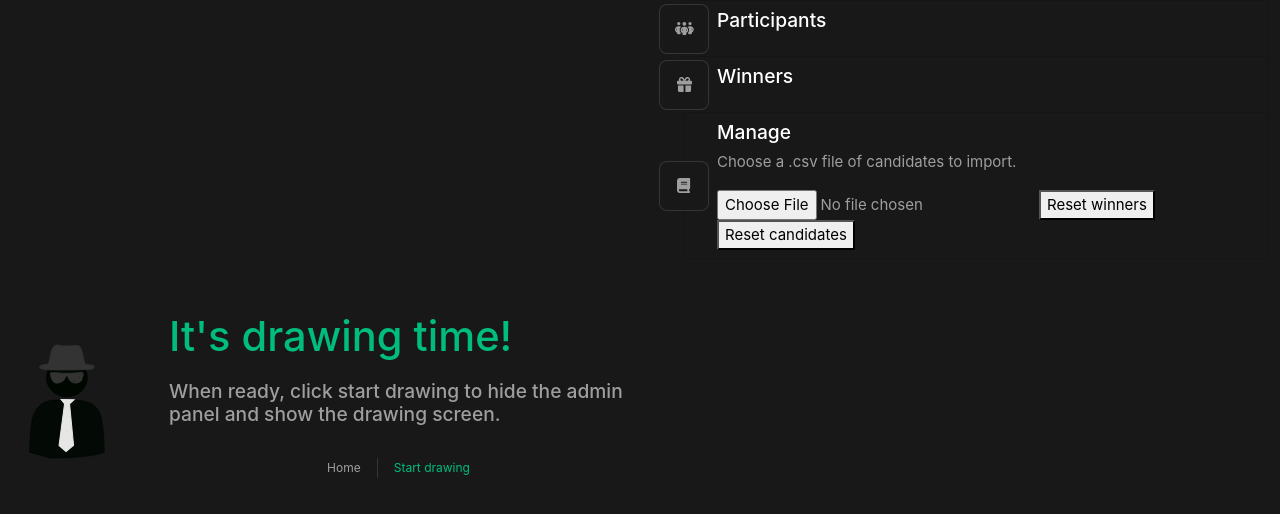
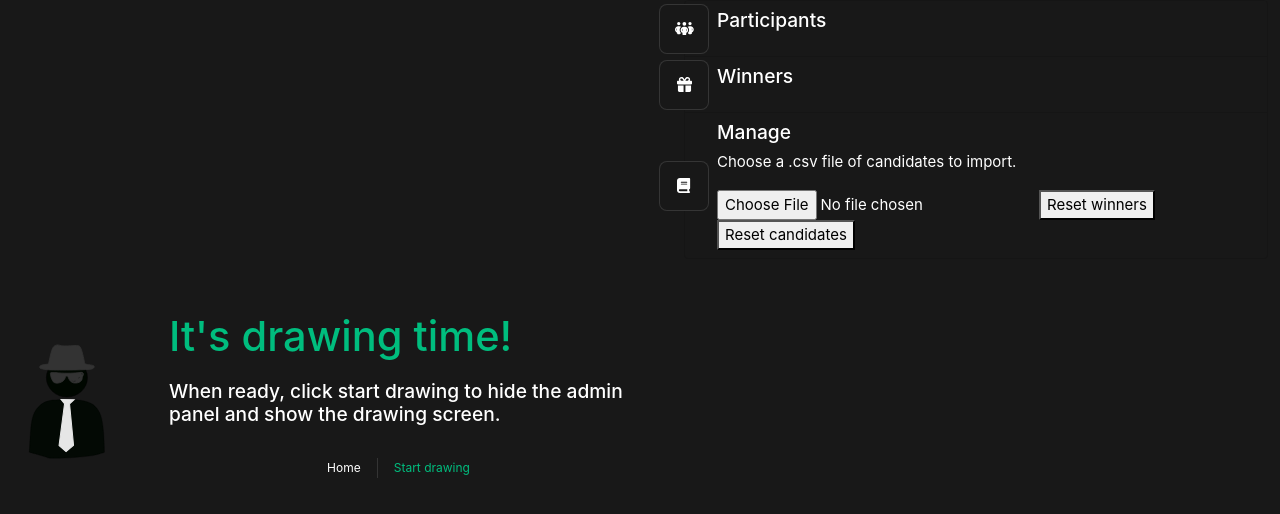
Before and after one commit to Dwiddwid/drawing-selector, a Vue app: page / in a window 1280 px wide. Shown: the top 514 px of the page. Built offline with nearby package versions, Linux system fonts and the light colour scheme.

Commit message:
Update base.css
The font is now white instead of grey

```diff
--- a/src/assets/base.css
+++ b/src/assets/base.css
@@ -18,7 +18,7 @@
   --vt-c-text-light-1: var(--vt-c-indigo);
   --vt-c-text-light-2: rgba(60, 60, 60, 0.66);
   --vt-c-text-dark-1: var(--vt-c-white);
-  --vt-c-text-dark-2: rgba(235, 235, 235, 0.64);
+  --vt-c-text-dark-2: rgb(255, 255, 255);
 }
 
 /* semantic color variables for this project */
```
